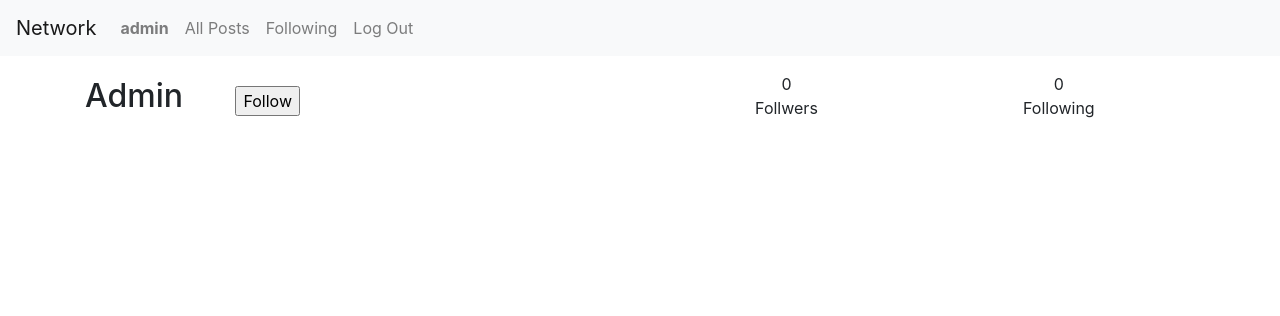
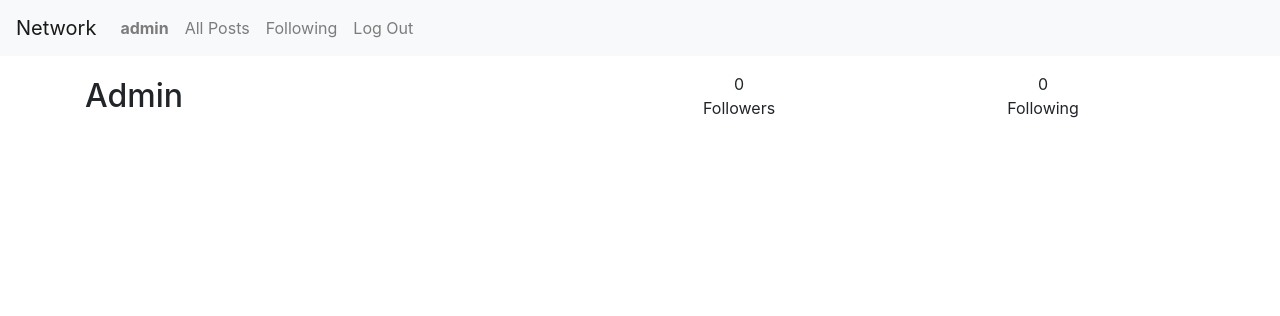
Before and after one commit to denniskenneth/D_Network, a Django app: page /profile/2/ in a window 1280 px wide. Shown: the top 316 px of the page. Run offline with Django 3.2, Linux system fonts and the light colour scheme; a user stored in the database is signed in; data comes from the database, SQL or seed files in the repository; data that the repository does not hold is empty; some libraries are stand-ins or nearby versions.

Commit message:
profile page functionality - (add link from post usrnme to profile page, follower&following count made dynamic, dynamic nature of follow button implemented

```diff
--- a/network/templates/network/index.html
+++ b/network/templates/network/index.html
@@ -21,7 +21,7 @@
     <div class="card mt-3">
       <div class="card-body">
         <h4>
-          {{post.user.username}}
+          <a href="{% url "profile" post.user.id %}">{{post.user.username}}</a>
           <span class="text-muted"
             >{{ post.timestamp|date:"F d, Y, H:i a" }}</span
           >
--- a/network/templates/network/profile.html
+++ b/network/templates/network/profile.html
@@ -3,19 +3,23 @@
   <div class="mt-3 d-flex flex-row">
     <div id="user-data" class="flex-fill align-self-center">
       <p>
-        {{user.username | title}}
+        {{user1.username | title}}
         <span id="email-text" class="text-muted">{{user.email}}</span>
       </p>
-      <input class="ml-5" type="button" value="Follow" />
+      {% if not is_profile %} {% if is_following %}
+      <input class="btn btn-outline-danger ml-5" type="button" value="Follow" />
+      {% else %}
+      <input class="btn btn-outline-dark ml-5" type="button" value="Follow" />
+      {% endif %} {% endif %}
     </div>
 
     <div id="follow-count" class="d-flex flex-fill">
       <div class="col align-self-center">
-        <p class="text-center">0</p>
-        <p class="text-center">Follwers</p>
+        <p class="text-center">{{ follower_count }}</p>
+        <p class="text-center">Followers</p>
       </div>
       <div class="col align-self-center">
-        <p class="text-center">0</p>
+        <p class="text-center">{{following_count}}</p>
         <p class="text-center">Following</p>
       </div>
     </div>
--- a/network/views.py
+++ b/network/views.py
@@ -5,7 +5,7 @@ from django.shortcuts import render, redirect, get_object_or_404
 from django.urls import reverse
 from django.utils import timezone
 
-from .models import User, Post
+from .models import User, Post, Follow
 
 
 def index(request):
@@ -78,7 +78,16 @@ def register(request):
 
 def profile(request, user_id):
     user = get_object_or_404(User, pk=user_id)
+    is_profile = request.user == user
+    is_following = Follow.objects.filter(user=request.user, followed=user).exists()
+    following_count = user.user_following.count()
+    followers_count = user.user_followed.count()
     posts = user.user_post.all().order_by('-timestamp')
     return render(request, "network/profile.html", {
+        "user1":user,
         "posts": posts,
+        "is_profile": is_profile,
+        "following_count": following_count,
+        "follower_count": followers_count,
+        "is_following": is_following,
     })
```
